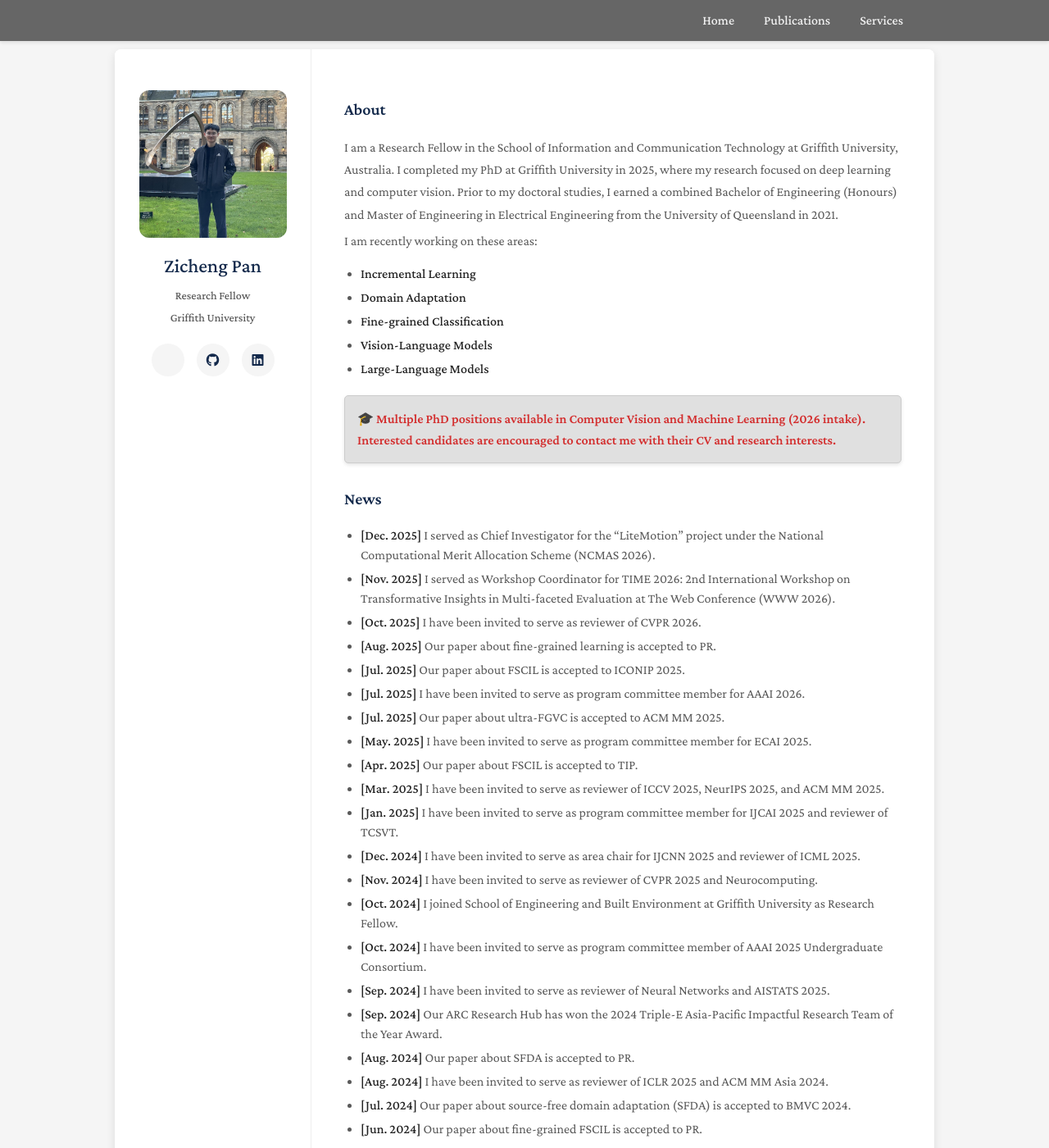
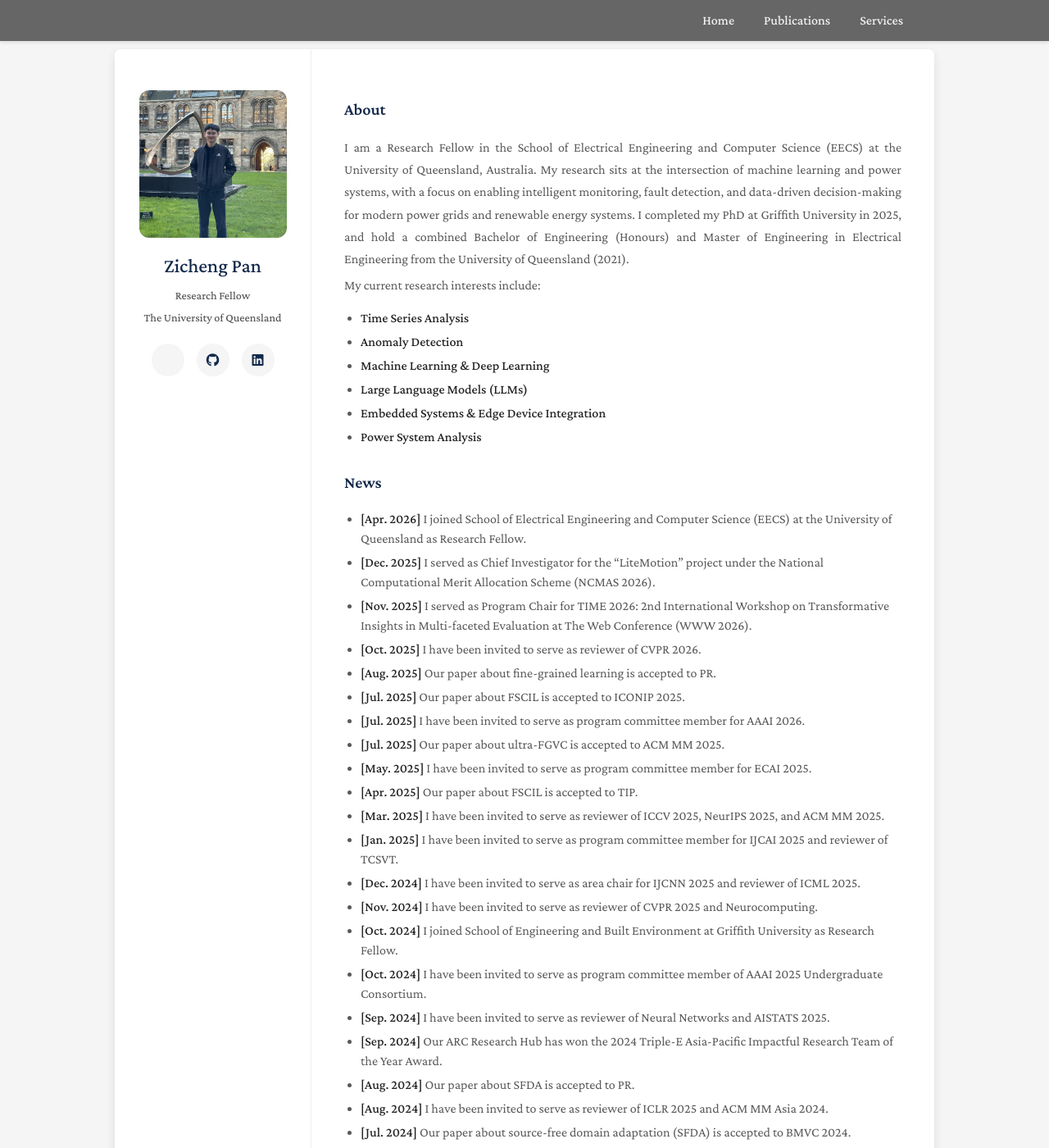
Before and after one commit to zichengpan/zichengpan.github.io, a Jekyll site: the page built from index.md, in a window 1280 px wide and 1400 px high. Shown: the whole window at 82% size. Built offline with Jekyll 4.4.1, drawn with Linux system fonts in a browser that asks for light colours; a style sheet for code colours, icons or effects is not loaded; some of the changed text lies outside the part shown.

Commit message:
update 2026.01

```diff
--- a/_config.yml
+++ b/_config.yml
@@ -1,15 +1,15 @@
 # Basic Information
 title: Zicheng Pan
 position: Research Fellow
-affiliation: Griffith University
-affiliation_link: https://experts.griffith.edu.au/24217-zicheng-pan
+affiliation: The University of Queensland
+# affiliation_link: https://experts.griffith.edu.au/24217-zicheng-pan
 # affiliation_logo: ./assets/img/Griffith University New.png
 # email: # Add your email here
 
 # Search Engine Optimization (SEO)
 keywords: zicheng pan, pan zicheng, zichengpan, panzicheng
 canonical: https://zichengpan.github.io
-description: Zicheng Pan is a Research Fellow at Griffith University. His research lies in domain adaptation, incremental learning, and visual-language models.
+description: Zicheng Pan is a Research Fellow at the University of Queensland. His research lies in time series analysis, domain adaptation, and large-language models.
 
 # The option is used to enable the university template.
 enable_hopkins_logo: false
@@ -23,7 +23,7 @@ google_scholar: https://scholar.google.com/citations?user=GsURDp0AAAAJ
 github_link: https://github.com/zichengpan
 linkedin: https://www.linkedin.com/in/zicheng-pan-001/
 # orcid_link: https://orcid.org/my-orcid?orcid=0000-0001-5890-0165
-email_link: "mailto:z.pan@griffith.edu.au"
+email_link: "mailto:zicheng.pan@uq.edu.au"
 
 # Images
 avatar: /assets/img/profile.jpg
--- a/index.md
+++ b/index.md
@@ -4,24 +4,26 @@ layout: homepage
 
 ## About
 
-I am a Research Fellow in the School of Information and Communication Technology at Griffith University, Australia. I completed my PhD at Griffith University in 2025, where my research focused on deep learning and computer vision. Prior to my doctoral studies, I earned a combined Bachelor of Engineering (Honours) and Master of Engineering in Electrical Engineering from the University of Queensland in 2021.
+<p style="text-align: justify;">I am a Research Fellow in the School of Electrical Engineering and Computer Science (EECS) at the University of Queensland, Australia. My research sits at the intersection of machine learning and power systems, with a focus on enabling intelligent monitoring, fault detection, and data-driven decision-making for modern power grids and renewable energy systems. I completed my PhD at Griffith University in 2025, and hold a combined Bachelor of Engineering (Honours) and Master of Engineering in Electrical Engineering from the University of Queensland (2021).</p>
 
-I am recently working on these areas:
-- **Incremental Learning**
-- **Domain Adaptation**
-- **Fine-grained Classification**
-- **Vision-Language Models**
-- **Large-Language Models**
+My current research interests include:
+- **Time Series Analysis**
+- **Anomaly Detection**
+- **Machine Learning & Deep Learning**
+- **Large Language Models (LLMs)**
+- **Embedded Systems & Edge Device Integration**
+- **Power System Analysis**
 
-<div style="background-color: #e0e0e0; border: 1px solid #ccc; border-radius: 5px; padding: 15px; margin: 20px 0; box-shadow: 0 2px 4px rgba(0,0,0,0.1);">
+<!-- <div style="background-color: #e0e0e0; border: 1px solid #ccc; border-radius: 5px; padding: 15px; margin: 20px 0; box-shadow: 0 2px 4px rgba(0,0,0,0.1);">
 <p style="color: #d32f2f; font-weight: bold; margin: 0; line-height: 1.6;">
 🎓 Multiple PhD positions available in Computer Vision and Machine Learning (2026 intake). Interested candidates are encouraged to contact me with their CV and research interests.
 </p>
-</div>
+</div> -->
 
 ## News
+- **[Apr. 2026]** I joined School of Electrical Engineering and Computer Science (EECS) at the University of Queensland as Research Fellow.
 - **[Dec. 2025]** I served as Chief Investigator for the "LiteMotion" project under the National Computational Merit Allocation Scheme (NCMAS 2026).
-- **[Nov. 2025]** I served as Workshop Coordinator for TIME 2026: 2nd International Workshop on Transformative Insights in Multi-faceted Evaluation at The Web Conference (WWW 2026).
+- **[Nov. 2025]** I served as Program Chair for TIME 2026: 2nd International Workshop on Transformative Insights in Multi-faceted Evaluation at The Web Conference (WWW 2026).
 - **[Oct. 2025]** I have been invited to serve as reviewer of CVPR 2026.
 - **[Aug. 2025]** Our paper about fine-grained learning is accepted to PR.
 - **[Jul. 2025]** Our paper about FSCIL is accepted to ICONIP 2025.
@@ -59,6 +61,6 @@ I am recently working on these areas:
 
 ## Contact
 
-**Office Location:** Griffith University Nathan Campus, N66
+**Office Location:** The University of Queensland, St. Lucia, Building 47-304
 
-**Email:** z.pan [at] griffith.edu.au
+**Email:** zicheng.pan [at] uq.net.au
```
Also changed, not shown: _includes/services.md (+2 -0 lines).
